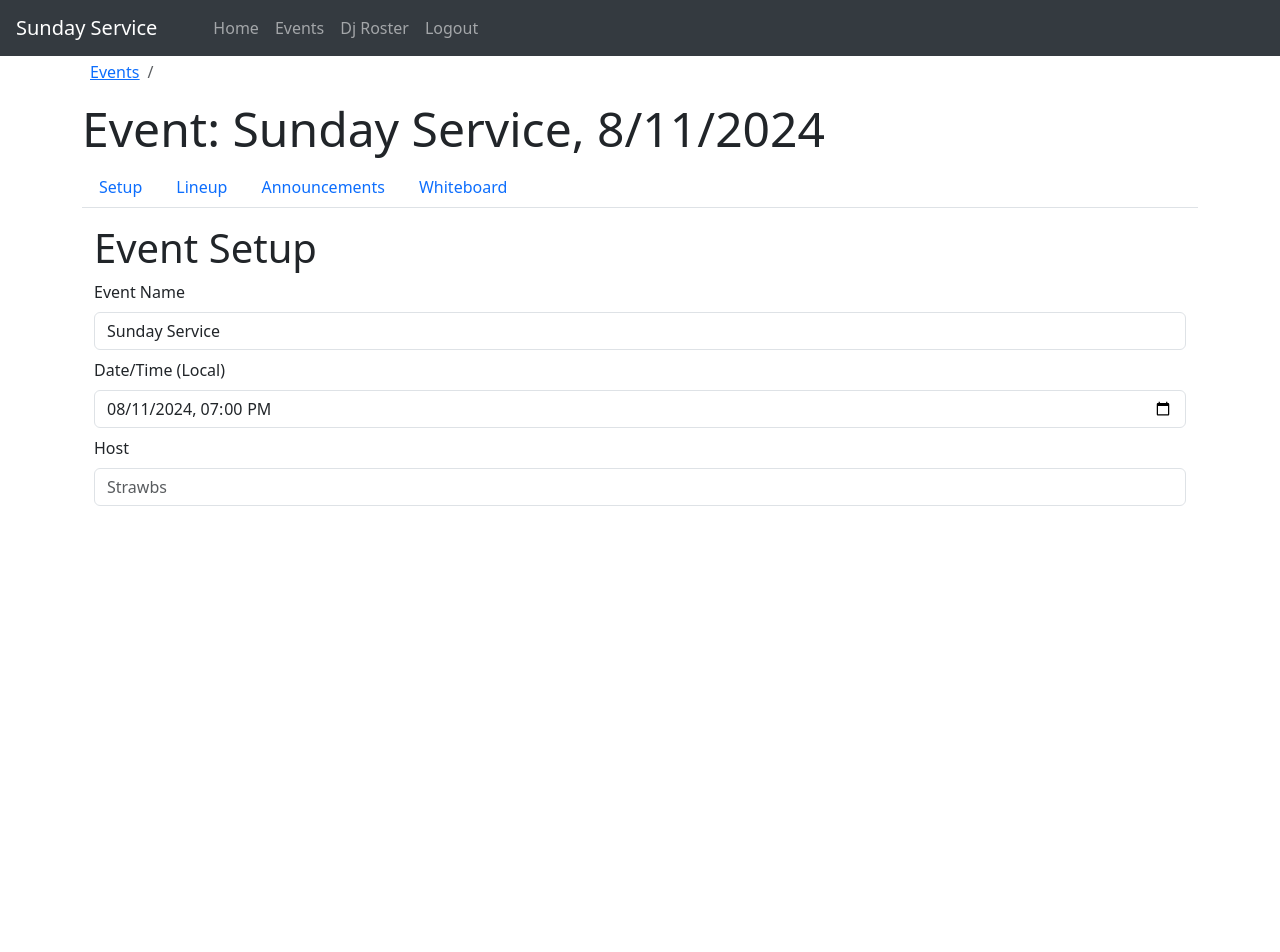
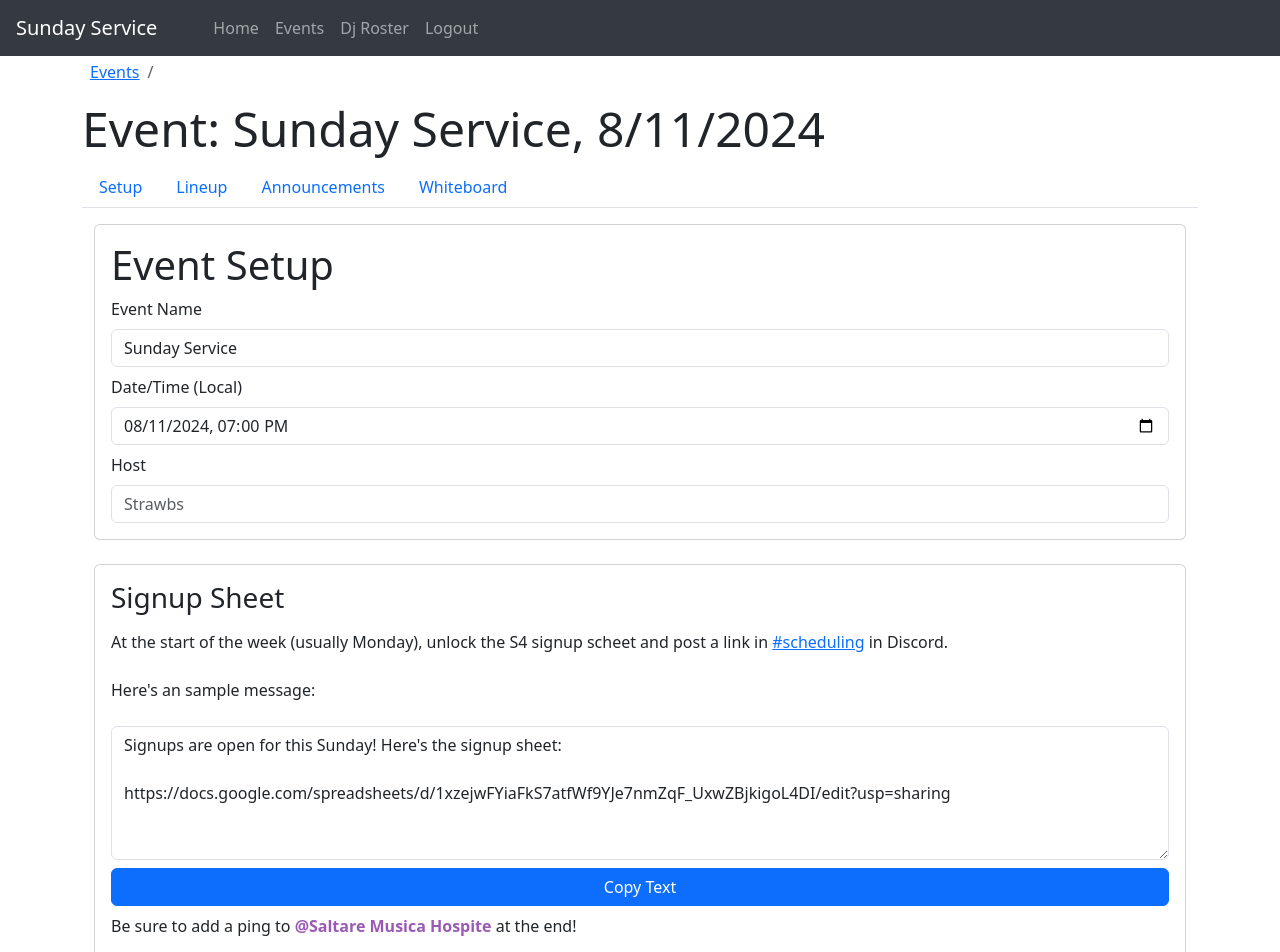
Before and after one commit to SundayServiceVR/sunday-service-vr, a React (Vite) app in the folder webapp/: page /events/1/setup in a window 1280 px wide. Shown: the top 952 px of the page. Before the commit the page ends 800 px from the top, so only its background shows below. Built offline with nearby package versions, Linux system fonts and the light colour scheme; no server answers; the database is empty; sample sign-in values are in the browser's storage.

Commit message:
Added signup sheet footer to Event Create page

```diff
--- a/webapp/src/features/event/basic/EventDetails.tsx
+++ b/webapp/src/features/event/basic/EventDetails.tsx
@@ -1,14 +1,40 @@
 import { useEventOperations } from "../outletContext";
 import EventBasicDetailsForm from "./EventBasicDetailsForm";
 import "react-datepicker/dist/react-datepicker.css";
+import { Button, Card, CardBody, Form } from "react-bootstrap";
 
 const EventDetails = () => {
 
     const [eventScratchpad, proposeEventChange] = useEventOperations();
+    const message = `Signups are open for this Sunday! Here's the signup sheet:
+
+https://docs.google.com/spreadsheets/d/1xzejwFYiaFkS7atfWf9YJe7nmZqF_UxwZBjkigoL4DI/edit?usp=sharing`;
 
     return <>
-        <h2 className="display-6">Event Setup</h2>
-        <EventBasicDetailsForm event={eventScratchpad} onEventChange={proposeEventChange} />
+        <Card>
+            <CardBody>
+                <h2 className="display-6">Event Setup</h2>
+                <EventBasicDetailsForm event={eventScratchpad} onEventChange={proposeEventChange} />
+            </CardBody>
+        </Card>
+        <Card className="mt-4">
+            <CardBody>
+                <div className="d-grid gap-2">
+                    <h3>Signup Sheet</h3>
+                    <p>At the start of the week (usually Monday), unlock the S4 signup scheet and post a link in <a target="_blank"
+                        rel="noopener noreferrer"
+                        href="https://discord.com/channels/1004489038159413248/1204320477732929566">
+                            #scheduling
+                    </a> in Discord.</p>
+                    <p>
+                        Here's an sample message:
+                    </p>
+                    <Form.Control as="textarea" value={message} rows={5} readOnly className="has-fixed-size" />
+                    <Button color={"primary"} onClick={() => { navigator.clipboard.writeText(message); }}>Copy Text</Button>
+                    <p>Be sure to add a ping to <span style={{color: "#9B59B6"}}><strong>@Saltare Musica Hospite</strong></span> at the end!</p>
+                </div>
+            </CardBody>
+        </Card>
     </>
 };
 
```
